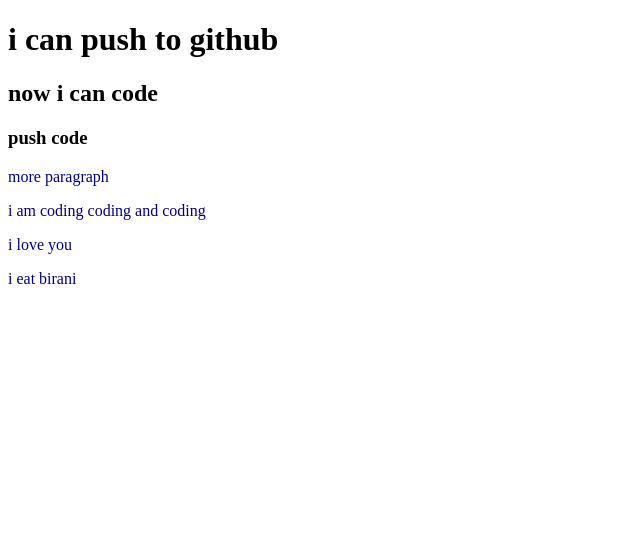
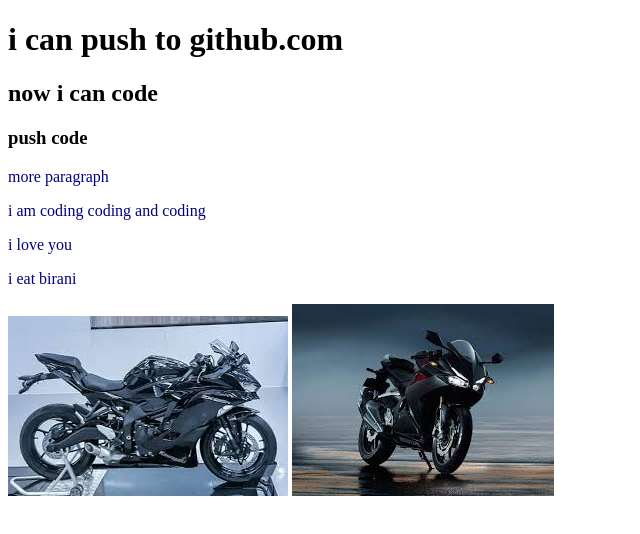
Before and after one commit to RabbiHasan/my-second-repo, a plain HTML site: page index.html in a window 1280 px wide. Shown: the whole page, without its empty margins (0-640 px from the left). Drawn offline with Linux system fonts and the light colour scheme.

Commit message:
picture added

```diff
--- a/index.html
+++ b/index.html
@@ -8,12 +8,14 @@
     <link rel="stylesheet" href="style.css">
 </head>
 <body>
-    <h1>i can push to github</h1>
+    <h1>i can push to github.com</h1>
     <h2>now i can code</h2>
     <h3>push code</h3>
     <p>more paragraph</p>
     <p>i am coding coding and coding</p>
     <p>i love you</p>
     <p> i eat birani</p>
+    <img src="kawasaki.jpg" alt="">
+    <img src="cbr.jpg" alt="">
 </body>
 </html>
```
Also changed, not shown: cbr.jpg (added), kawasaki.jpg (added).
